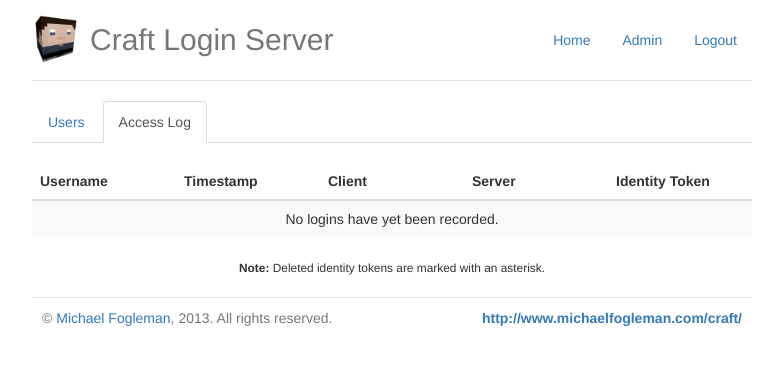
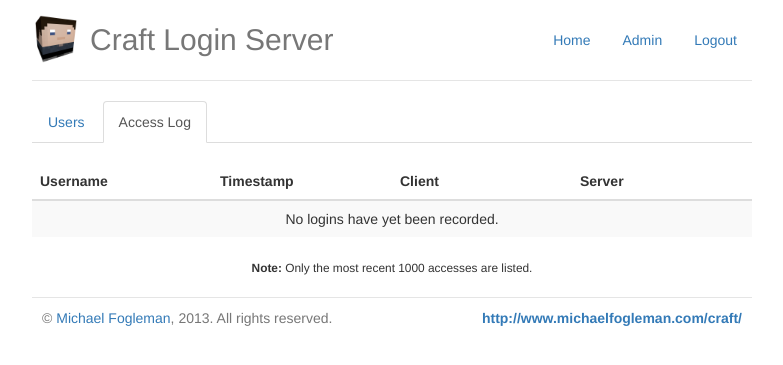
Before and after one commit to fogleman/LoginServer, a Flask app: page /admin/access in a window 1280 px wide. Shown: the top 365 px of the page, without its empty margins (248-1031 px from the left). Run offline with Flask 2, Linux system fonts and the light colour scheme; the visitor is signed in with stand-in values (Sample User, id 1); tables that the repository leaves empty hold one stand-in row (values such as "Sample post"); data that the repository does not hold is empty; some libraries are stand-ins or nearby versions.

Commit message:
admin tweaks

```diff
--- a/auth/templates/admin_access_tokens.html
+++ b/auth/templates/admin_access_tokens.html
@@ -9,32 +9,25 @@
         <table class="table table-striped">
             <thead>
                 <tr>
-                    <th style="width: 20%;">Username</th>
-                    <th style="width: 20%;">Timestamp</th>
-                    <th style="width: 20%;">Client</th>
-                    <th style="width: 20%;">Server</th>
-                    <th style="width: 20%;">Identity Token</th>
+                    <th style="width: 25%;">Username</th>
+                    <th style="width: 25%;">Timestamp</th>
+                    <th style="width: 25%;">Client</th>
+                    <th style="width: 25%;">Server</th>
                 </tr>
             </thead>
             <tbody>
                 {% if access_tokens %}
                     {% for access_token in access_tokens %}
                         <tr>
-                            <td style="width: 20%;">{{ access_token.user.username }}</td>
-                            <td style="width: 20%;">{{ access_token.client_timestamp.strftime('%Y-%m-%d %H:%M:%S') }}</td>
-                            <td style="width: 20%;">{{ access_token.client_addr }}</td>
-                            <td style="width: 20%;">{{ access_token.server_addr }}</td>
-                            <td style="width: 20%;">
-                                {{ access_token.identity_token.name }}
-                                {% if not access_token.identity_token.enabled %}
-                                    *
-                                {% endif %}
-                            </td>
+                            <td style="width: 25%;">{{ access_token.user.username }}</td>
+                            <td style="width: 25%;">{{ access_token.client_timestamp.strftime('%Y-%m-%d %H:%M:%S') }}</td>
+                            <td style="width: 25%;">{{ access_token.client_addr }}</td>
+                            <td style="width: 25%;">{{ access_token.server_addr }}</td>
                         </tr>
                     {% endfor %}
                 {% else %}
                     <tr>
-                        <td colspan=5 style="text-align: center;">
+                        <td colspan=4 style="text-align: center;">
                             No logins have yet been recorded.
                         </td>
                     </tr>
@@ -42,7 +35,7 @@
             </tbody>
         </table>
         <p class="text-center"><small>
-            <strong>Note:</strong> Deleted identity tokens are marked with an asterisk.
+            <strong>Note:</strong> Only the most recent 1000 accesses are listed.
         </small></p>
     </div>
 {% endblock %}
--- a/auth/views.py
+++ b/auth/views.py
@@ -76,7 +76,7 @@
 @admin_required
 def admin_access():
     access_tokens = list(AccessToken.query.order_by(
-        db.desc(AccessToken.client_timestamp)))
+        db.desc(AccessToken.client_timestamp)).limit(1000))
     return render_template('admin_access_tokens.html',
         access_tokens=access_tokens)
 
```
Also changed, not shown: auth/templates/admin_users.html (+2 -5 lines).
